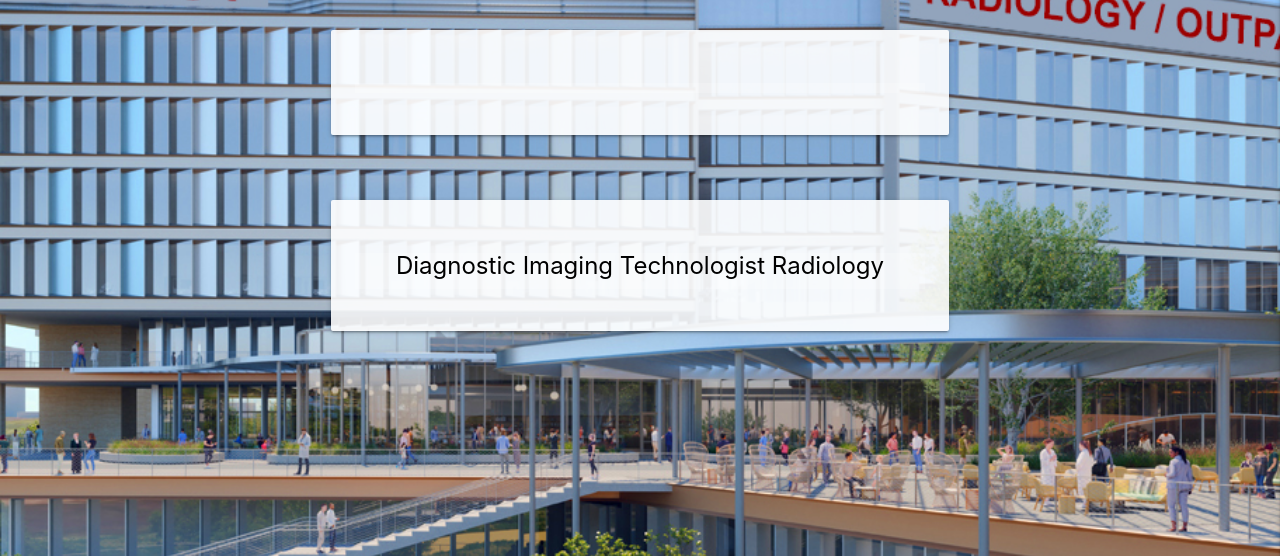
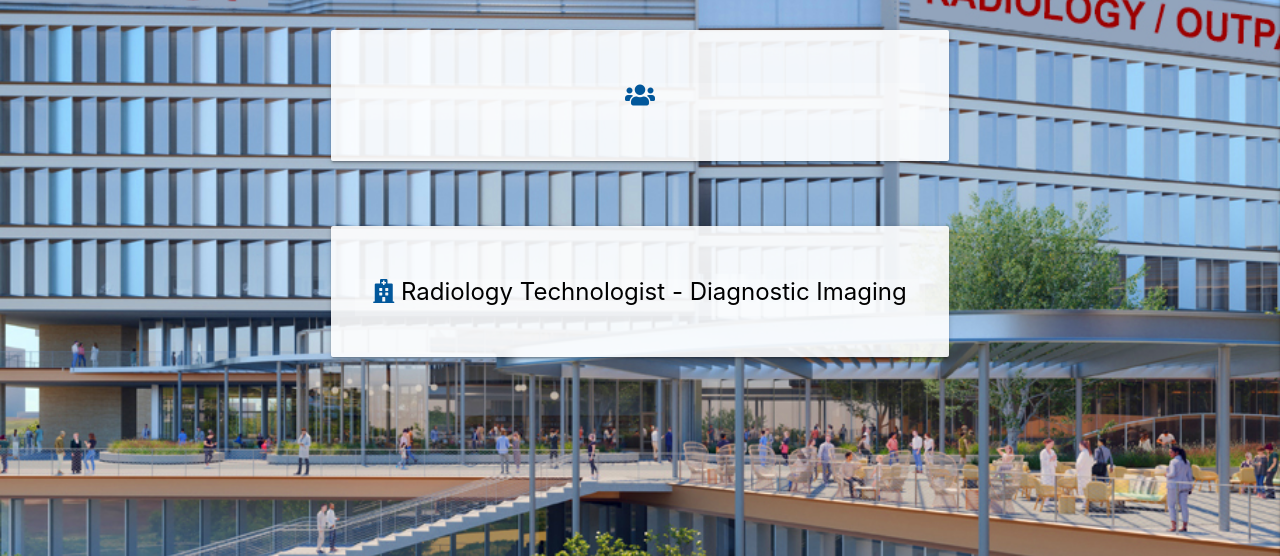
Before and after one commit to BrianLipscombe/radiology-outpatient-board, a Flask app: template templates/profile.html in a window 1280 px wide. Shown: the part 160-716 px from the top of the page. Run offline with Flask 2, Linux system fonts and the light colour scheme; the template is opened without the code that fills it, so the values that code supplies are empty; some libraries are stand-ins or nearby versions.

Commit message:
Add icons

```diff
--- a/templates/profile.html
+++ b/templates/profile.html
@@ -5,6 +5,7 @@
         <div class="col s12 m8 offset-m2">
             <div class="card-panel">
                 <h3 class="center-align black-text text-darken-4">
+                    <i class="fas fa-users light-blue-text text-darken-4"></i>
                     {{ username }}
                 </h3>
             </div>
@@ -15,7 +16,8 @@
         <div class="col s12 m8 offset-m2">
             <div class="card-panel">
                 <h3 class="center-align black-text text-darken-4">
-                    Diagnostic Imaging Technologist Radiology
+                    <i class="fas fa-hospital light-blue-text text-darken-4"></i>
+                    Radiology Technologist - Diagnostic Imaging
                 </h3>
             </div>
         </div>
```
